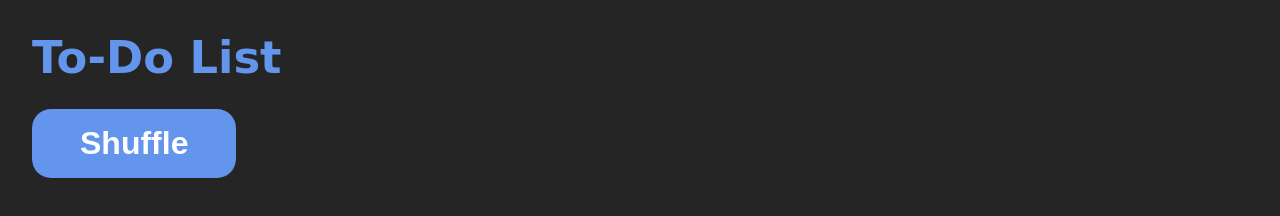
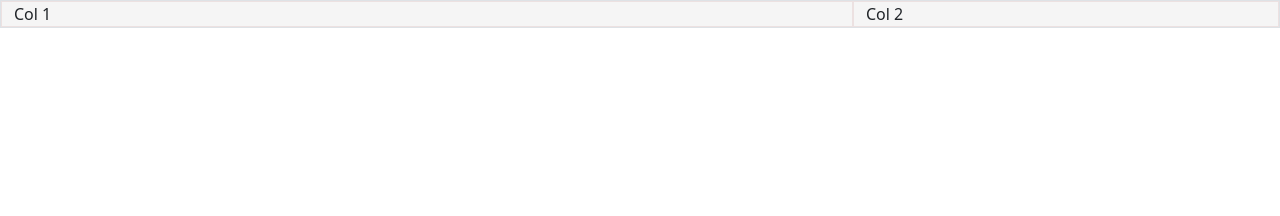
Before and after one commit to walshj05/walshj05.github.io, a plain HTML site: page index.html in a window 1280 px wide. Drawn offline with nearby package versions, Linux system fonts and the light colour scheme; a web font is replaced by a local one.

Commit message:
testing bootstrap grid and containers

```diff
--- a/index.html
+++ b/index.html
@@ -1,21 +1,24 @@
 <!doctype html>
 <html lang="en">
-<head>
-    <meta charset="UTF-8">
-    <meta http-equiv="X-UA-Compatible" content="IE=edge">
+  <head>
+    <meta charset="utf-8">
     <meta name="viewport" content="width=device-width, initial-scale=1">
-    <title>Javascript Programming Fundamentals Activity</title>
-    <meta name="description" content="Activity file for the Javascript Programming Fundamentals chapter.">
-    <link href="https://fonts.googleapis.com/css?family=Architects+Daughter|Bowlby+One+SC" rel="stylesheet">
-    <link rel="stylesheet" type="text/css" href="https://cdnjs.cloudflare.com/ajax/libs/normalize/8.0.1/normalize.css">
-    <link rel="stylesheet" type="text/css" href="site.css">
-    <link rel="stylesheet" type="text/css" href="activity.css">
-</head>
-<body>
-    <h1>To-Do List</h1>
-    <ol id="todo-list">
-    </ol>
-    <button id="shuffle-button">Shuffle</button>
-    <script src="activity.js"></script>
-</body>
+    <title>Bootstrap demo</title>
+    <link href="https://cdn.jsdelivr.net/npm/bootstrap@5.3.3/dist/css/bootstrap.min.css" rel="stylesheet" integrity="sha384-QWTKZyjpPEjISv5WaRU9OFeRpok6YctnYmDr5pNlyT2bRjXh0JMhjY6hW+ALEwIH" crossorigin="anonymous">
+    <style>
+        [class*="col"] {
+            background-color: #f5f5f5;
+            border: 1px solid #ece1e1;
+        }
+    </style>
+  </head>
+  <body>
+    <div class="container-fluid border">
+        <div class="row">
+            <div class="col-md-6 col-lg-8">Col 1</div>
+            <div class="col-md-6 col-lg-4">Col 2</div>
+    </div>
+
+    <script src="https://cdn.jsdelivr.net/npm/bootstrap@5.3.3/dist/js/bootstrap.bundle.min.js" integrity="sha384-YvpcrYf0tY3lHB60NNkmXc5s9fDVZLESaAA55NDzOxhy9GkcIdslK1eN7N6jIeHz" crossorigin="anonymous"></script>
+  </body>
 </html>
```
